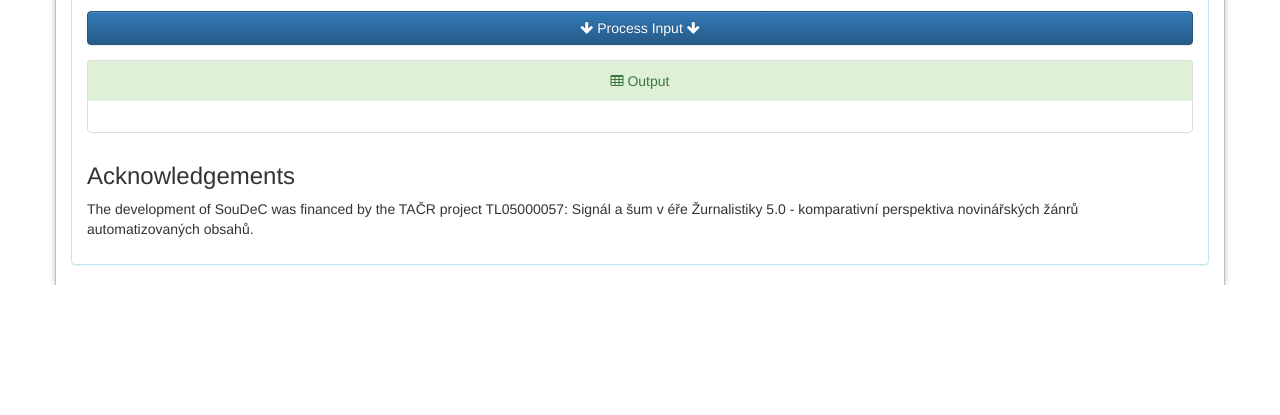
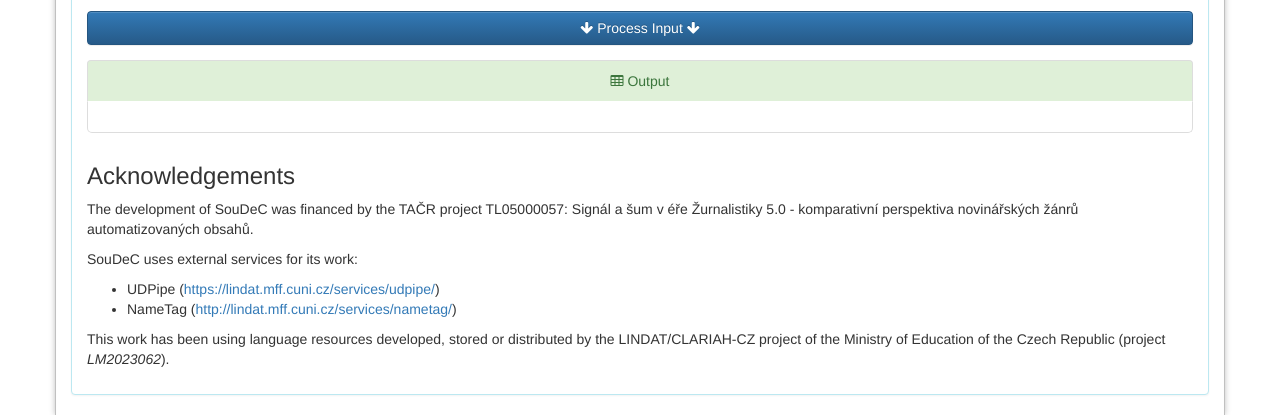
Before and after one commit to ufal/soudec, a PHP site: page /run.php in a window 1280 px wide. Shown: the part 744-1159 px from the top of the page. Before the commit the page ends 1029 px from the top, so only its background shows below. Run offline with PHP 8.4, Linux system fonts and the light colour scheme; some libraries are stand-ins or nearby versions.

Commit message:
Updated Ackonwledgments
git-svn-id: https://svn.ms.mff.cuni.cz/svn/signal_a_sum/source_detection/Perl_UDPipeREST@72 a32e68db-fe4c-4835-81c6-61a328cef007

```diff
--- a/html/run.php
+++ b/html/run.php
@@ -105,6 +105,20 @@
 
     <h3 id="acknowledgements_title" style="margin-top: 30px">Acknowledgements</h3>
     <p id="acknowledgements_text">The development of SouDeC was financed by the TAČR project TL05000057: Signál a šum v éře Žurnalistiky 5.0 - komparativní perspektiva novinářských žánrů automatizovaných obsahů.</p>
+    <p>
+      SouDeC uses external services for its work:
+    </p>
+    <ul>
+      <li>
+        UDPipe (<a href="https://lindat.mff.cuni.cz/services/udpipe/" target="_blank">https://lindat.mff.cuni.cz/services/udpipe/</a>)
+      </li>
+      <li>
+        NameTag (<a href="http://lindat.mff.cuni.cz/services/nametag/" target="_blank">http://lindat.mff.cuni.cz/services/nametag/</a>)
+      </li>
+    </ul>
+    <p>
+      This work has been using language resources developed, stored or distributed by the LINDAT/CLARIAH-CZ project of the Ministry of Education of the Czech Republic (project <i>LM2023062</i>).
+    </p>
   </div>
 </div>
 
```
